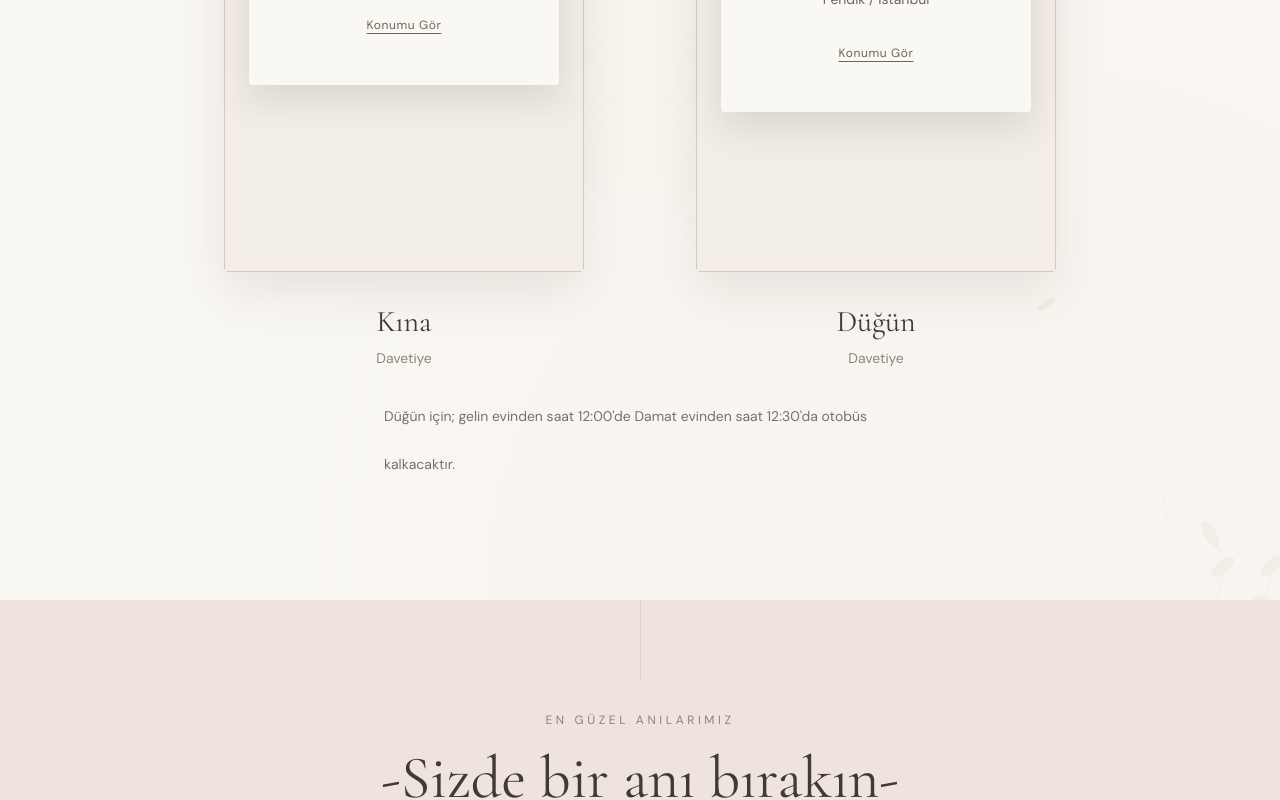
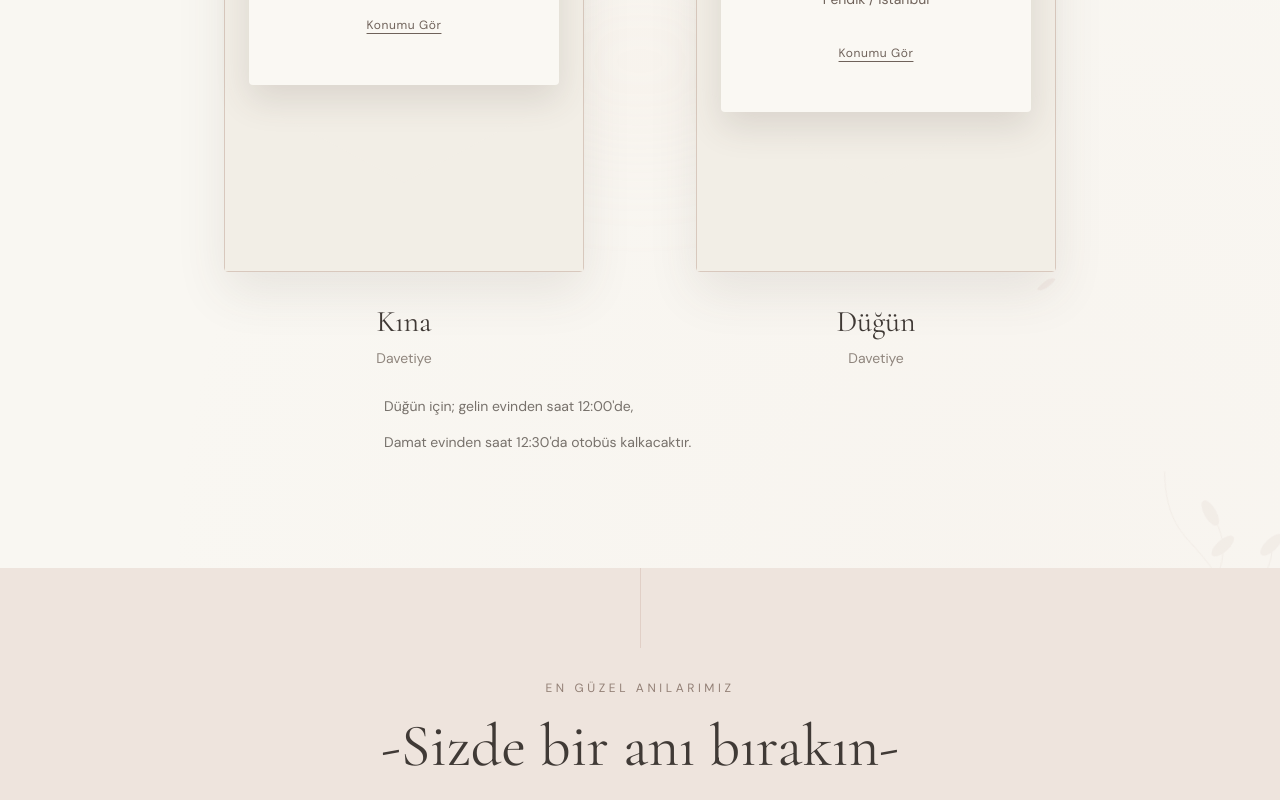
Before and after one commit to Batuhan-bk/tugba-murat, a Next.js app: page / in a window 1280 px wide. Shown: the part 2128-2928 px from the top of the page. Built offline with nearby package versions, Linux system fonts and the light colour scheme; no server answers; the database is empty.

Commit message:
Hala devam eden düzenleme

```diff
--- a/app/page.tsx
+++ b/app/page.tsx
@@ -186,8 +186,10 @@ Pendik / İstanbul`}
           </div>
           <div>
 
-            <p className="mx-auto mt-6 max-w-lg text-sm leading-12 text-[#77716b]">
-              Düğün için; gelin evinden saat 12:00'de
+            <p className="mx-auto mt-6 max-w-lg text-sm leading-7 text-[#77716b]">
+              Düğün için; gelin evinden saat 12:00'de,
+            </p>
+            <p className="mx-auto mt-2 max-w-lg text-sm leading-7 text-[#77716b]">
               Damat evinden saat 12:30'da otobüs kalkacaktır.
             </p>
           </div>
```
